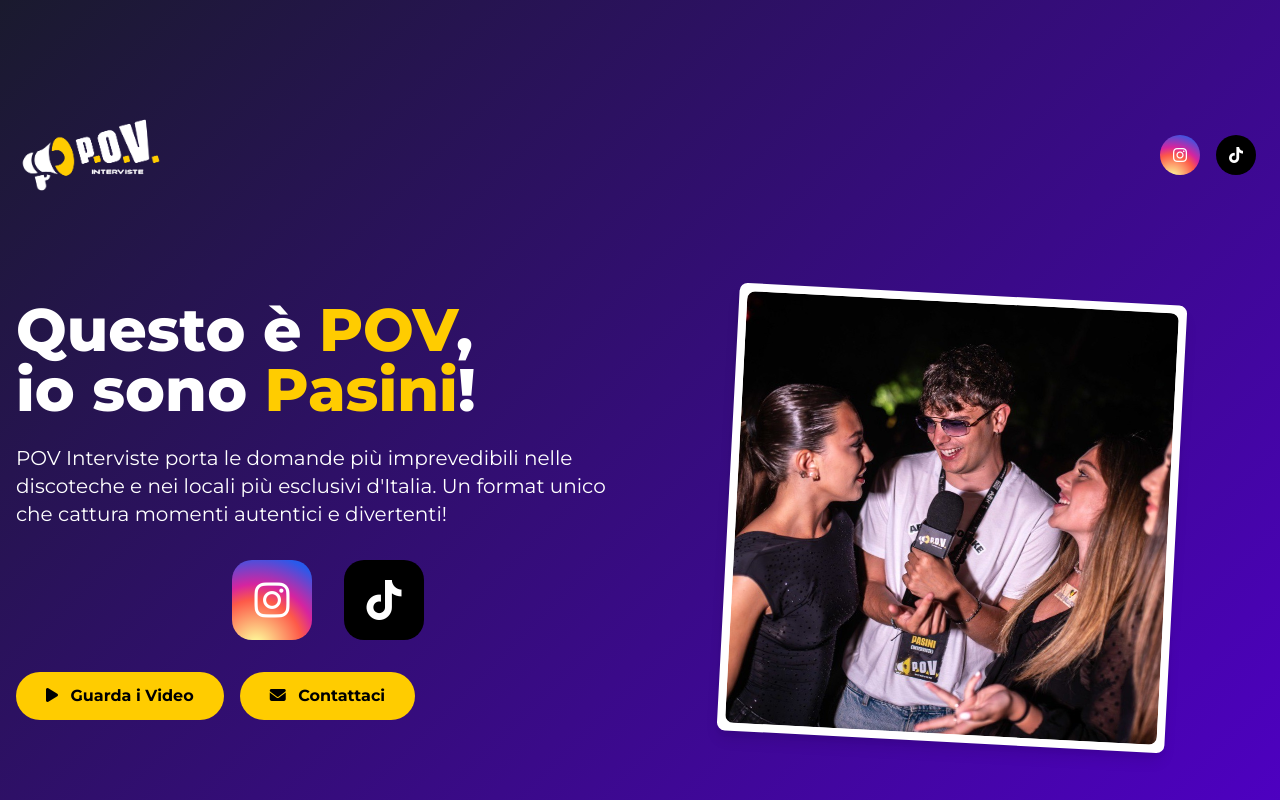
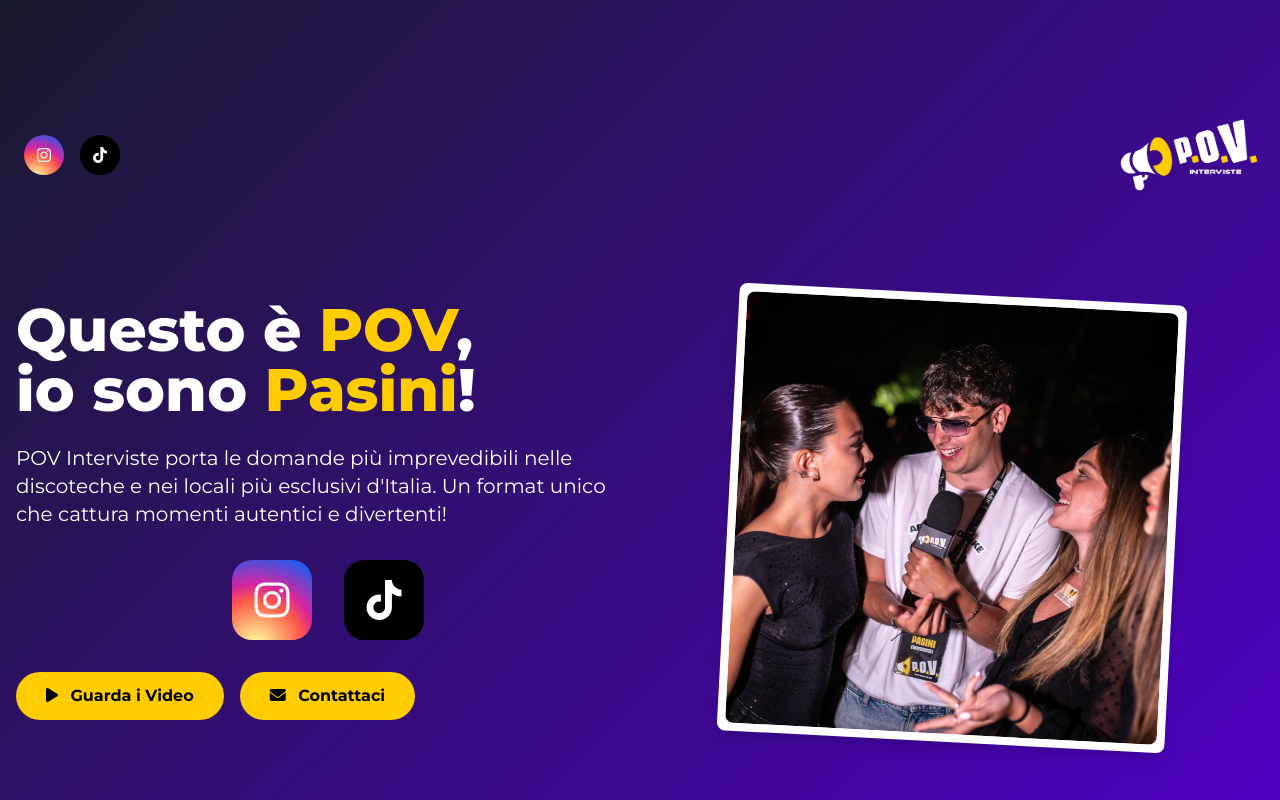
Before and after one commit to CandyMatteo/Povinterviste, a website: page index.html in a window 1280 px wide. Shown: the top 800 px of the page. Drawn offline with nearby package versions, Linux system fonts and the light colour scheme.

Commit message:
Move social media icons to the left side

```diff
--- a/index.html
+++ b/index.html
@@ -266,16 +266,18 @@
     <header class="hero-section text-white">
         <div class="container mx-auto px-4 py-20">
             <nav class="flex justify-between items-center mb-16">
+                <div class="flex items-center">
+                    <div class="flex mr-8">
+                        <a href="https://www.instagram.com/pov.interviste/" target="_blank" class="social-icon instagram">
+                            <i class="fab fa-instagram"></i>
+                        </a>
+                        <a href="https://www.tiktok.com/@pov.interviste" target="_blank" class="social-icon tiktok">
+                            <i class="fab fa-tiktok"></i>
+                        </a>
+                    </div>
+                </div>
                 <div>
                     <img src="Images/Logopov.png" alt="POV Interviste Logo" class="logo">
-                </div>
-                <div class="flex">
-                    <a href="https://www.instagram.com/pov.interviste/" target="_blank" class="social-icon instagram">
-                        <i class="fab fa-instagram"></i>
-                    </a>
-                    <a href="https://www.tiktok.com/@pov.interviste" target="_blank" class="social-icon tiktok">
-                        <i class="fab fa-tiktok"></i>
-                    </a>
                 </div>
             </nav>
 
```
